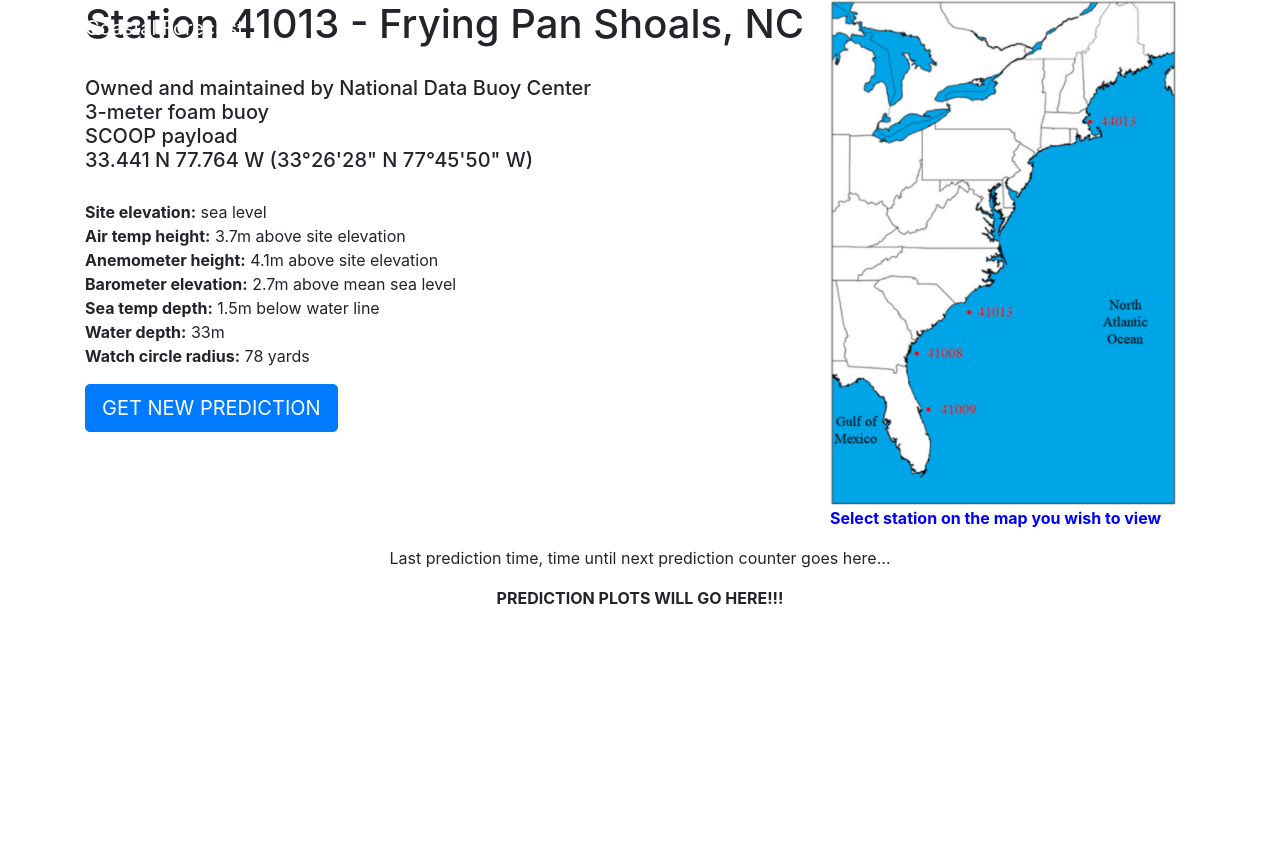
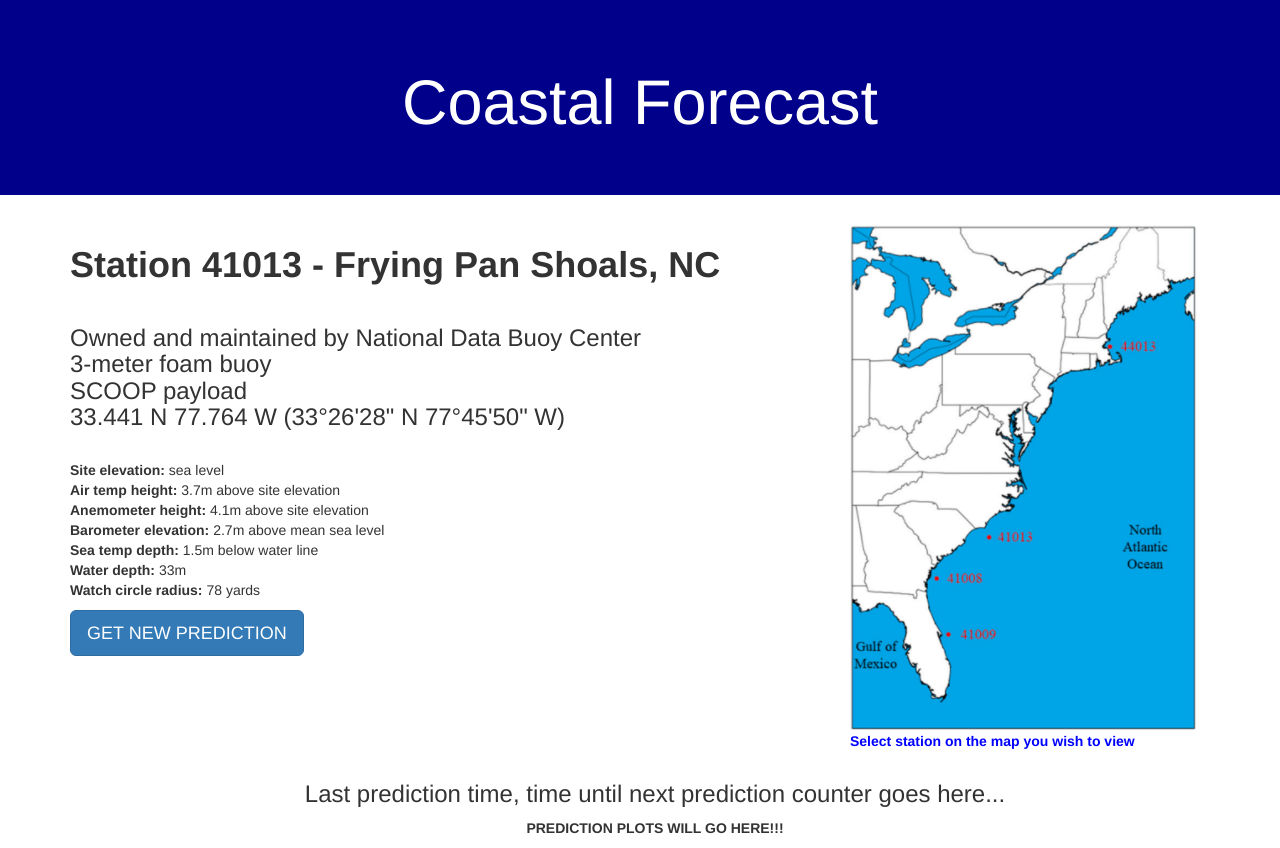
Before and after one commit to WeiCoastalLab/Coastal-Forecast, a Flask app: page / in a window 1280 px wide. Before the commit the page ends 604 px from the top, so only its background shows below. Run offline with Flask 2, Linux system fonts and the light colour scheme; some libraries are stand-ins or nearby versions.

Commit message:
Updated html files.

```diff
--- a/coastal_forecast/templates/41008.html
+++ b/coastal_forecast/templates/41008.html
@@ -1,6 +1,6 @@
 {% extends "layout.html" %}
 {% block content %}
-    <h1>Station 41008 - GRAYS REEF - 40 NM Southeast of Savannah, GA</h1>
+    <h1><strong>Station 41008 - GRAYS REEF - 40 NM Southeast of Savannah, GA</strong></h1>
     <h5 style="padding-top:20px">Owned and maintained by National Data Buoy Center<br />
     3-meter discus buoy<br />
     ARES payload<br />
--- a/coastal_forecast/templates/41009.html
+++ b/coastal_forecast/templates/41009.html
@@ -1,10 +1,10 @@
 {% extends "layout.html" %}
 {% block content %}
-    <h1>Station 41009 - CANAVERAL 20 NM Southeast of Cape Canaveral, FL</h1>
-    <h5 style="padding-top:20px">Owned and maintained by National Data Buoy Center<br />
+    <h1><strong>Station 41009 - CANAVERAL 20 NM Southeast of Cape Canaveral, FL</strong></h1>
+    <h3 style="padding-top:20px">Owned and maintained by National Data Buoy Center<br />
     3-meter foam buoy<br />
     SCOOP payload<br />
-    28.508 N 80.185 W (28&deg30'27" N 80&deg11'6" W)</h5>
+    28.508 N 80.185 W (28&deg30'27" N 80&deg11'6" W)</h3>
 
     <p style="padding-top:20px">
         <strong>Site elevation:</strong> sea level<br />
--- a/coastal_forecast/templates/41013.html
+++ b/coastal_forecast/templates/41013.html
@@ -1,10 +1,10 @@
 {% extends "layout.html" %}
 {% block content %}
-    <h1>Station 41013 - Frying Pan Shoals, NC</h1>
-    <h5 style="padding-top:20px">Owned and maintained by National Data Buoy Center<br />
+    <h1><strong>Station 41013 - Frying Pan Shoals, NC</strong></h1>
+    <h3 style="padding-top:20px">Owned and maintained by National Data Buoy Center<br />
     3-meter foam buoy<br />
     SCOOP payload<br />
-    33.441 N 77.764 W (33&deg26'28" N 77&deg45'50" W)</h5>
+    33.441 N 77.764 W (33&deg26'28" N 77&deg45'50" W)</h3>
 
     <p style="padding-top:20px">
         <strong>Site elevation:</strong> sea level<br />
--- a/coastal_forecast/templates/44013.html
+++ b/coastal_forecast/templates/44013.html
@@ -1,10 +1,10 @@
 {% extends "layout.html" %}
 {% block content %}
-    <h1>Station 44013 - BOSTON 16 NM East of Boston, MA</h1>
-    <h5 style="padding-top:20px">Owned and maintained by National Data Buoy Center<br />
+    <h1><strong>Station 44013 - BOSTON 16 NM East of Boston, MA</strong></h1>
+    <h3 style="padding-top:20px">Owned and maintained by National Data Buoy Center<br />
     2.1-meter foam buoy<br />
     SCOOP payload<br />
-    42.346 N 70.651 W (42&deg20'44" N 70&deg39'4" W)</h5>
+    42.346 N 70.651 W (42&deg20'44" N 70&deg39'4" W)</h3>
 
     <p style="padding-top:20px">
         <strong>Site elevation:</strong> sea level<br />
--- a/coastal_forecast/templates/layout.html
+++ b/coastal_forecast/templates/layout.html
@@ -8,9 +8,10 @@
     <meta name="keywords" content="coastal engineering, coastal modeling, coastal forecast, machine learning, LSTM, neural networks">
     <meta name="author" content="Andrew Davison">
 
-    <!-- Boostrap CSS -->
-    <link rel="stylesheet" href="https://stackpath.bootstrapcdn.com/bootstrap/4.3.1/css/bootstrap.min.css" integrity="sha384-ggOyR0iXCbMQv3Xipma34MD+dH/1fQ784/j6cY/iJTQUOhcWr7x9JvoRxT2MZw1T" crossorigin="anonymous">
-    <link rel="stylesheet" type="text/css" href="{{ url_for('static', filename='main.css') }}">
+    <!-- Bootstrap -->
+    <link rel="stylesheet" href="https://maxcdn.bootstrapcdn.com/bootstrap/3.4.1/css/bootstrap.min.css">
+    <script src="https://ajax.googleapis.com/ajax/libs/jquery/3.5.1/jquery.min.js"></script>
+    <script src="https://maxcdn.bootstrapcdn.com/bootstrap/3.4.1/js/bootstrap.min.js"></script>
 
     {% if title %}
         <title>Coastal Forecasting - {{ title }}</title>
@@ -18,21 +19,20 @@
         <title>Coastal Forecasting</title>
     {% endif %}
 </head>
+
 <body>
-    <header class="site-header">
-        <nav class="navbar navbar-expand-lg navbar-dark bg-dk-blue fixed-top">
+
+<div class="jumbotron text-center" style="background-color:#00008B">
+    <h1 style="color:#FFFFFF">Coastal Forecast</h1>
+</div>
+
 <div class="container">
-                <a class="navbar-brand mr-4" href="/">Coastal Forecast</a>
+    <div class="row">
+        <div class="col-sm-8">
+            {% block content %}{% endblock %}
+            <button class="btn btn-primary btn-lg text-uppercase bg-dk-blue" href="#">Get new prediction</button>
         </div>
-        </nav>
-    </header>
-    <main role="main" class="container">
-        <div class="row">
-            <div class="col-md-8">
-                {% block content %}{% endblock %}
-                <a class="btn btn-primary btn-lg text-uppercase bg-dk-blue" href="#">Get new prediction</a>
-            </div>
-            <div class="img-with-text">
+        <div class="col-sm-4">
             <img src="{{ url_for('static', filename='map.png') }}" alt="map" usemap="#map">
             <p style="color:blue"><strong>Select station on the map you wish to view</strong></p>
         </div>
@@ -43,10 +43,11 @@
             <area shape="rect" coords="250, 110, 310, 130" alt="44013" href="44013">
         </map>
     </div>
-        <center>Last prediction time, time until next prediction counter goes here...</center>
-        <p>
-            <center><strong>PREDICTION PLOTS WILL GO HERE!!!</strong></center>
-        </p>
-    </main>
+    <div class="container text-center">
+        <h3>Last prediction time, time until next prediction counter goes here...</h3>
+        <p><strong>PREDICTION PLOTS WILL GO HERE!!!</strong></p>
+    </div>
+</div>
+
 </body>
 </html>
```
Lines whose indentation alone changed are shown as unchanged.
